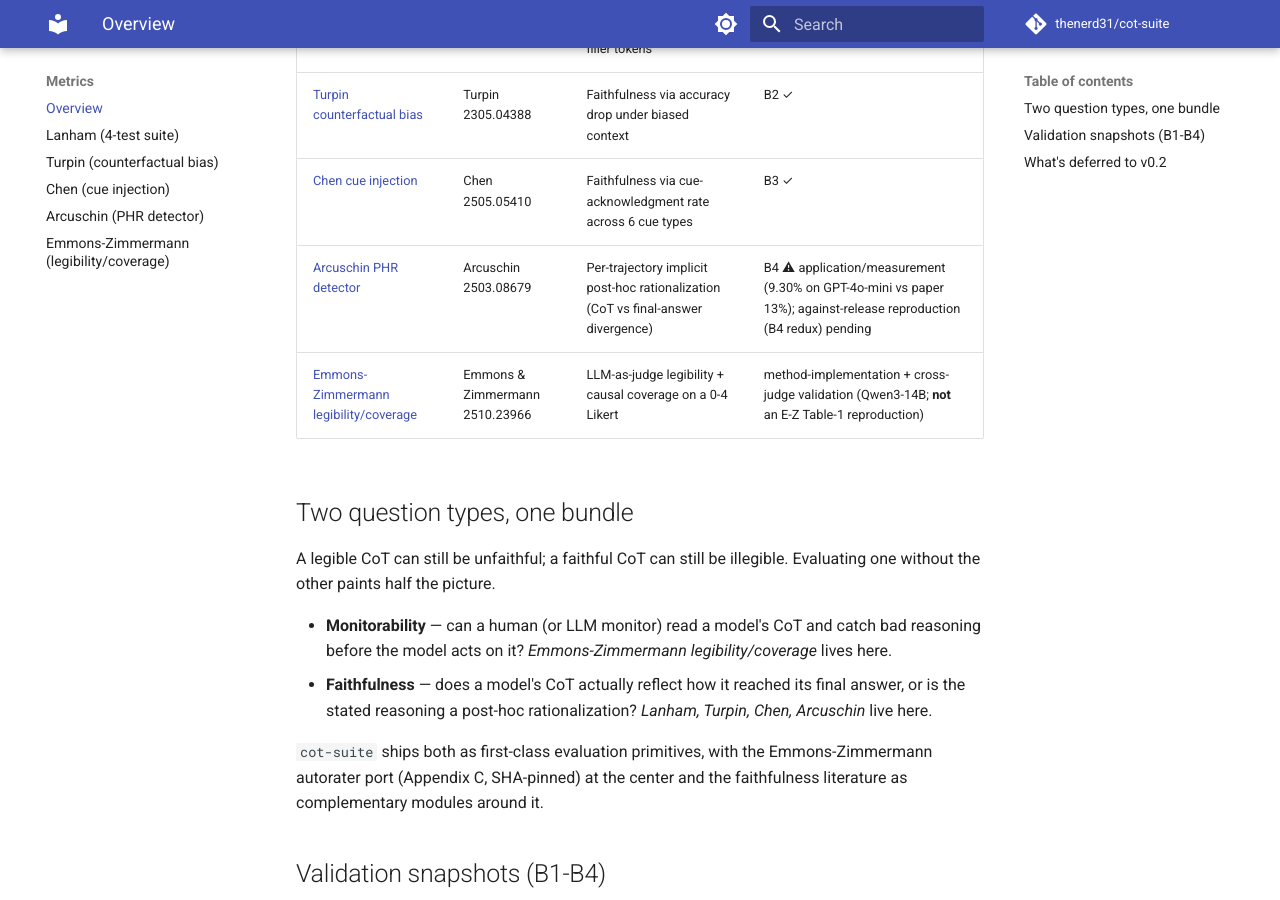
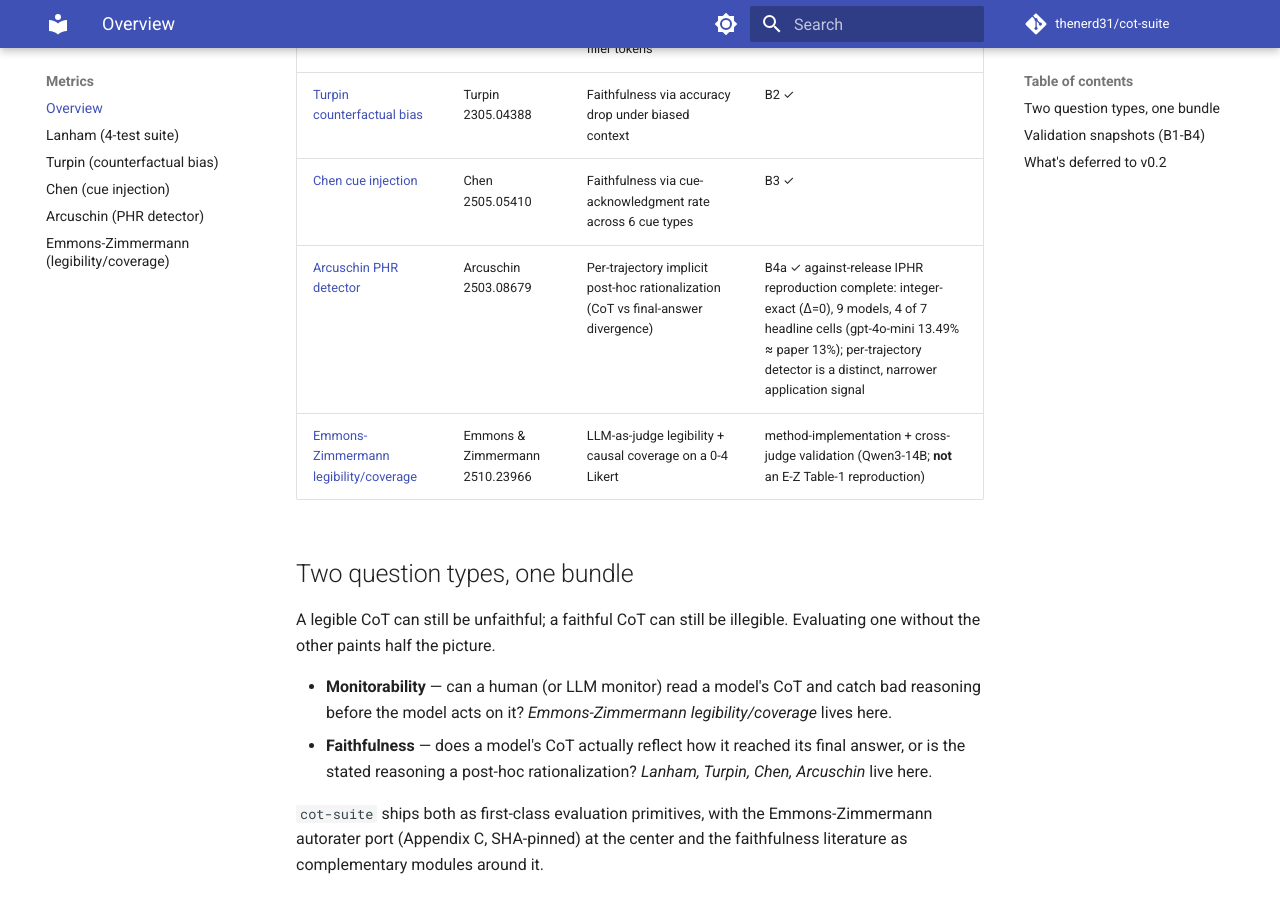
Before and after one commit to thenerd31/cot-suite, an MkDocs documentation site: the page built from docs/metrics/index.md, in a window 1280 px wide and 900 px high, scrolled down 493 px. Built offline with MkDocs 1.6.1 and Material for MkDocs 9.7.7, drawn with Linux system fonts in a browser that asks for light colours; comment, search, counter and statistics services are not loaded.

Commit message:
docs: reconcile Arcuschin IPHR count to verified 9-of-9 / 4-of-7

```diff
--- a/docs/metrics/index.md
+++ b/docs/metrics/index.md
@@ -7,7 +7,7 @@ cot-suite v0.1 wraps five published evaluation methodologies under a unified API
 | [Lanham 4-test suite](lanham.md) | Lanham 2307.13702 | Causal-intervention faithfulness via early answering, mistake injection, paraphrasing, filler tokens | B1 ✓ |
 | [Turpin counterfactual bias](turpin.md) | Turpin 2305.04388 | Faithfulness via accuracy drop under biased context | B2 ✓ |
 | [Chen cue injection](chen.md) | Chen 2505.05410 | Faithfulness via cue-acknowledgment rate across 6 cue types | B3 ✓ |
-| [Arcuschin PHR detector](arcuschin.md) | Arcuschin 2503.08679 | Per-trajectory implicit post-hoc rationalization (CoT vs final-answer divergence) | B4 ⚠ application/measurement (9.30% on GPT-4o-mini vs paper 13%); against-release reproduction (B4 redux) pending |
+| [Arcuschin PHR detector](arcuschin.md) | Arcuschin 2503.08679 | Per-trajectory implicit post-hoc rationalization (CoT vs final-answer divergence) | B4a ✓ against-release IPHR reproduction complete: integer-exact (Δ=0), 9 models, 4 of 7 headline cells (gpt-4o-mini 13.49% ≈ paper 13%); per-trajectory detector is a distinct, narrower application signal |
 | [Emmons-Zimmermann legibility/coverage](emmons-zimmermann.md) | Emmons & Zimmermann 2510.23966 | LLM-as-judge legibility + causal coverage on a 0-4 Likert | method-implementation + cross-judge validation (Qwen3-14B; **not** an E-Z Table-1 reproduction) |
 
 ## Two question types, one bundle
```
Also changed, not shown: README.md (+1 -1 lines).
